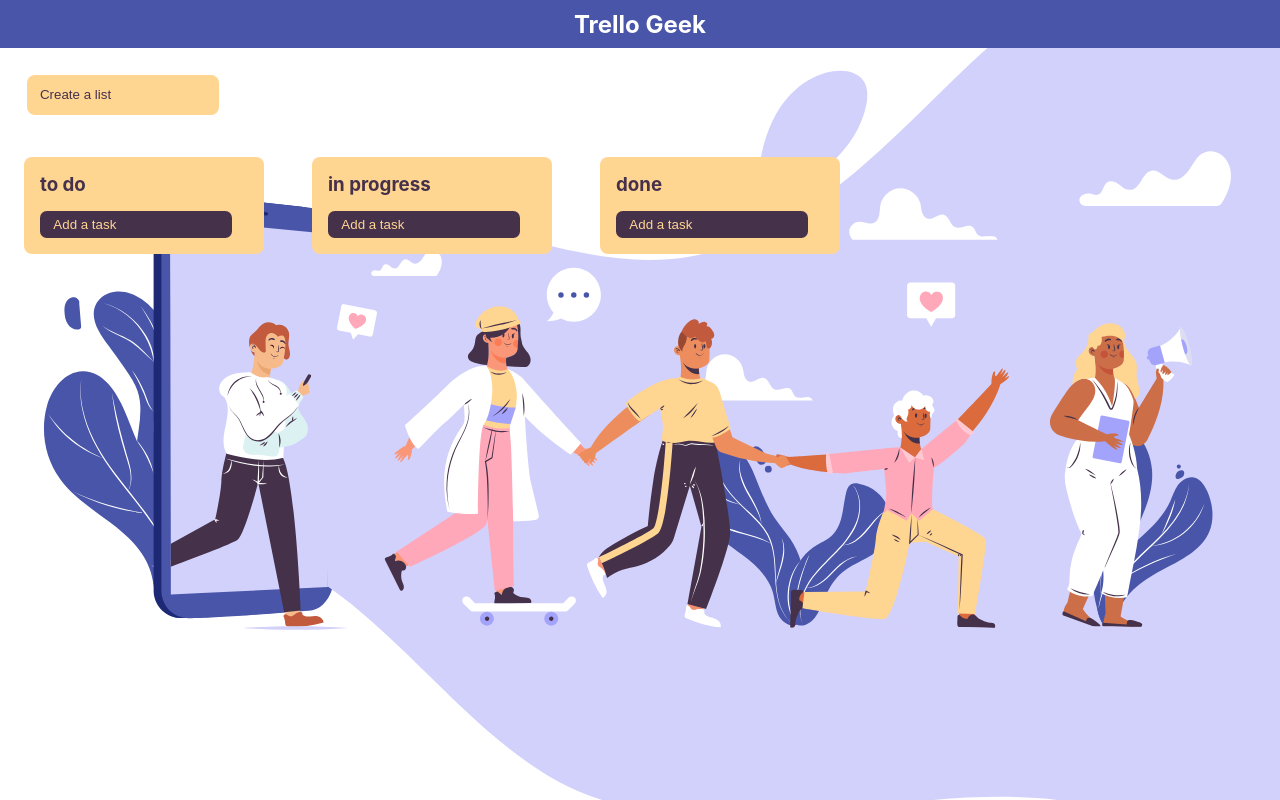
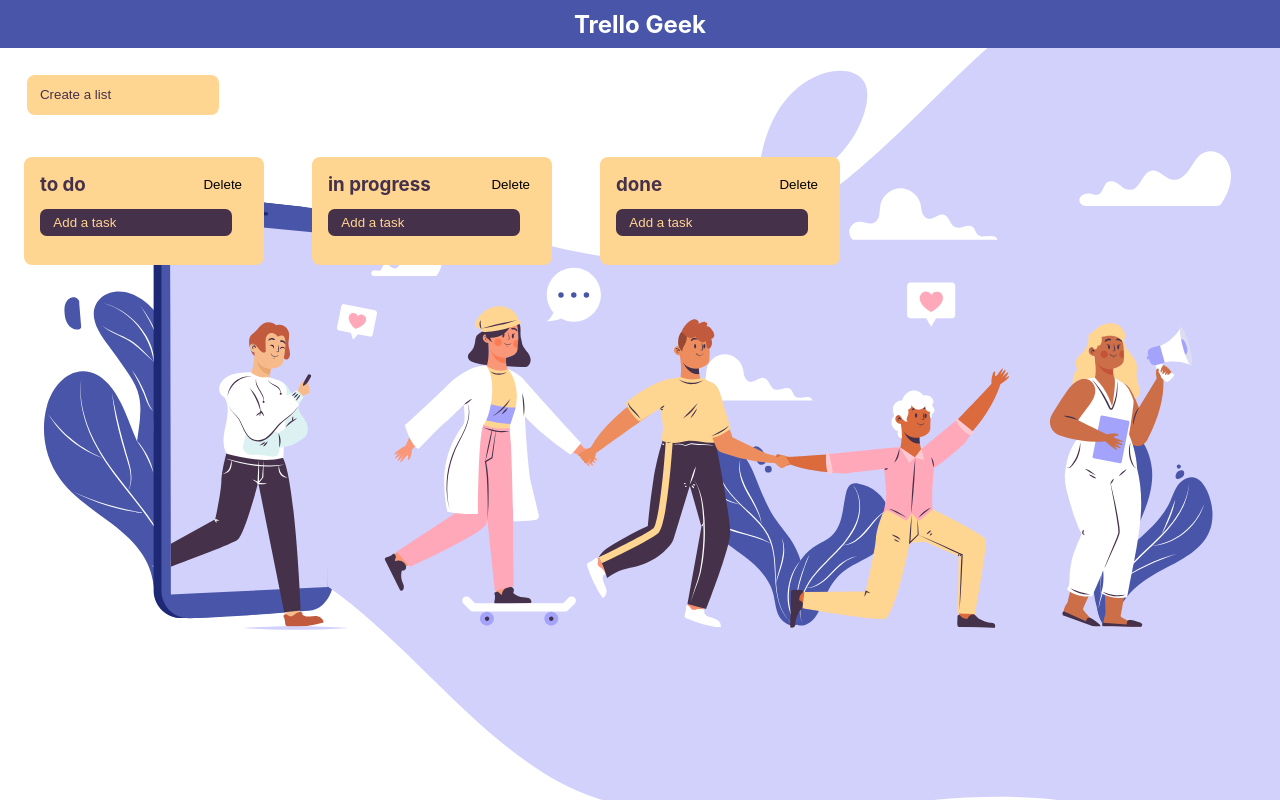
Before and after one commit to vicban14/react-trello-geek, a React (Create React App) app: page / in a window 1280 px wide. Built offline with nearby package versions, Linux system fonts and the light colour scheme.

Commit message:
Delete tasks and lists

```diff
--- a/src/components/Lists.jsx
+++ b/src/components/Lists.jsx
@@ -1,5 +1,6 @@
 import React from "react";
 import {connect} from "react-redux";
+import { deleteListAction } from "../redux/actions";
 import TaskBuilder from "./TaskBuilder";
 import Tasks from "./Tasks";
 
@@ -8,7 +9,10 @@
     <div className="listContainer">
       {props.lists.map(list => (
         <div className="list" key={list.id}>
-          <h3>{list.title}</h3>
+          <div>
+            <h3>{list.title}</h3>
+            <button className="deleteButton" onClick={(e) => props.delete(list.id)}>Delete</button>
+          </div>
           <TaskBuilder listCategory={list.category} />
           <Tasks listCategory={list.category} />
         </div>
@@ -22,6 +26,10 @@
   filter: state.visibility
 });
 
-const connected = connect(mapStateToProps, null)(Lists);
+const mapDispatchToProps = (dispatch) => ({
+  delete: deleteListAction(dispatch)
+});
+
+const connected = connect(mapStateToProps, mapDispatchToProps)(Lists);
 
 export default connected;
--- a/src/components/Tasks.jsx
+++ b/src/components/Tasks.jsx
@@ -1,17 +1,18 @@
 import React from "react";
 import {connect} from "react-redux";
+import { deleteTaskAction } from "../redux/actions";
 
 const Lists = (props) => {
   function filterTasks(tasks = [], filter) {
     return tasks.filter(task => task.category === filter)
-}
+  }
 
   return (
     <div>
       {filterTasks(props.tasks, props.listCategory).map(task => (
         <div className="task" key={task.id}>
           <h4>{task.title}</h4>
-          <button className="deleteButton">Delete</button>
+          <button className="deleteButton" onClick={(e) => props.delete(task.id)}>Delete</button>
         </div>
       ))}
     </div>
@@ -23,6 +24,10 @@
   filter: state.visibility
 });
 
-const connected = connect(mapStateToProps, null)(Lists);
+const mapDispatchToProps = (dispatch) => ({
+  delete: deleteTaskAction(dispatch)
+});
+
+const connected = connect(mapStateToProps, mapDispatchToProps)(Lists);
 
 export default connected;
--- a/src/redux/actions.js
+++ b/src/redux/actions.js
@@ -0,0 +1,13 @@
+export const deleteTaskAction = (dispatch) => (id) => {
+  dispatch({
+    type: 'DELETE_TASK',
+    payload: id
+  })
+}
+
+export const deleteListAction = (dispatch) => (id) => {
+  dispatch({
+    type: 'DELETE_LIST',
+    payload: id
+  })
+}
--- a/src/redux/reducer.js
+++ b/src/redux/reducer.js
@@ -2,15 +2,15 @@
   visibility: "ALL",
   lists: [{
     title: 'to do',
-    id: Date.now(),
+    id: 1,
     category: 'to do'
   }, {
     title: 'in progress',
-    id: Date.now(),
+    id: 2,
     category: 'in progress'
   }, {
     title: 'done',
-    id: Date.now(),
+    id: 3,
     category: 'done'
   }],
   tasks: []
@@ -30,6 +30,11 @@
           }
         ]
       };
+    case "DELETE_LIST":
+      return {
+        ...state,
+        lists: state.lists.filter(list => list.id !== action.payload)
+      };
     case "ADD_TASK":
       return {
         ...state,
@@ -43,6 +48,11 @@
           }
         ]
       };
+    case "DELETE_TASK":
+      return {
+        ...state,
+        tasks: state.tasks.filter(task => task.id !== action.payload)
+      };
     default:
       return state;
   }
--- a/src/styles/App.scss
+++ b/src/styles/App.scss
@@ -53,9 +53,15 @@
   background-color: $contrast;
 }
 
-.list > h3 {
+.list > div {
+  display: flex;
+  align-items: center;
+  justify-content: space-between;
+  margin-bottom: 0.8em;
+}
+
+.list > div > h3 {
   word-wrap: break-word;
-  margin-bottom: 0.8em;
   color: $dark-solid;
 }
 
```
